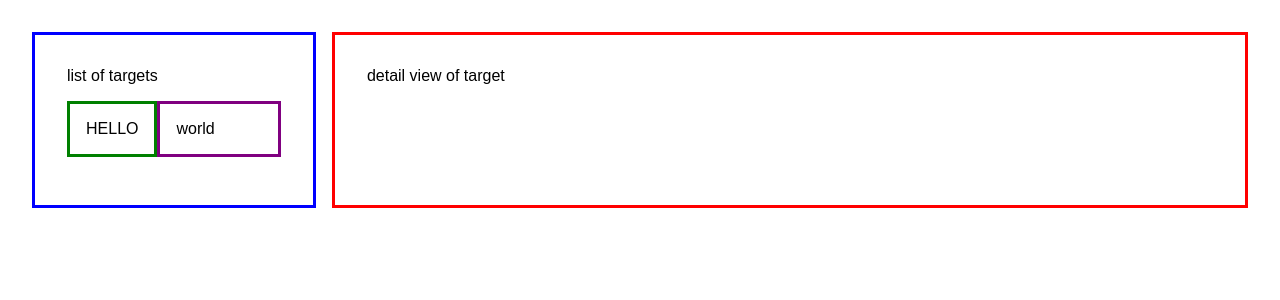
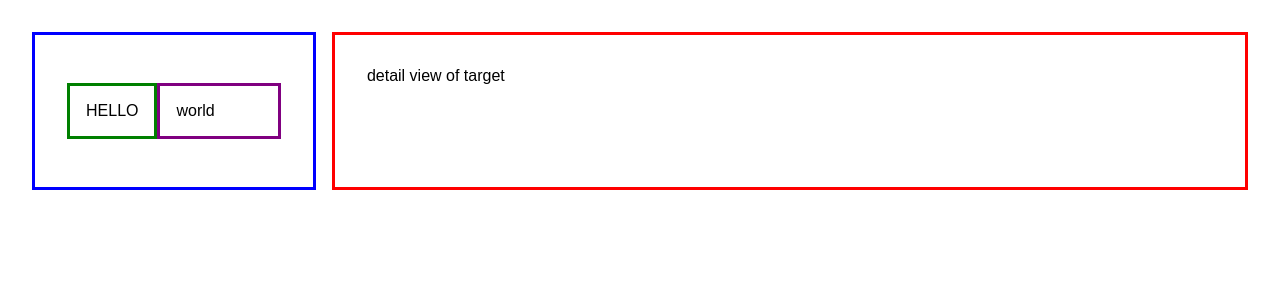
Before and after one commit to jshen212/aws-dashboard, a React (Create React App) app: page / in a window 1280 px wide. Shown: the top 300 px of the page. Built offline with nearby package versions, Linux system fonts and the light colour scheme; no server answers.

Commit message:
[feature] added initial state

```diff
--- a/src/components/dashboard/dashboard.js
+++ b/src/components/dashboard/dashboard.js
@@ -1,22 +1,50 @@
 import React, { Component } from 'react';
+import axios from 'axios';
 import './dashboard.css';
 import Weather from '../weather/weather';
 
 class Dashboard extends Component {
     // TODO: setup list of targets
+    constructor(props) {
+        super(props);
+
+        this.state = {
+            data: {},
+            isLoading: true
+        };
+
+        navigator.geolocation.getCurrentPosition(position => {
+            const lat = position.coords.latitude;
+            const lon = position.coords.longitude;
+            const url = 'https://0hpr5r9oi2.execute-api.us-west-1.amazonaws.com/prod/getLatLonWeather';
+
+            // this.getWeatherData(url);
+        });
+
+    }
+
+    getWeatherData(url) {
+        axios.get(url).then(({ data }) => {
+            this.setState({ data });
+            console.log('initial state', this.state);
+        })
+        .catch(error => console.log(error));
+    }
+
+    isLoading(tOrF) {
+        this.setState({ isLoading: tOrF }) ;
+    }
 
     render() {
         return (
-            <div class="dashboard_view">
-                <div class="container_list-view">
-                    <div class="target_list-container">
-                        list of targets
-                        {/* TODO: iterate over list of targets */}
-                        <ul class="target_list-items">
-                            <li class="target_list-item"><Weather /></li>
+            <div className="dashboard_view">
+                <div className="container_list-view">
+                    <div className="target_list-container">
+                        <ul className="target_list-items">
+                            <li className="target_list-item"><Weather /></li>
                         </ul>
                     </div>
-                    <div class="target_detail-view">
+                    <div className="target_detail-view">
                         detail view of target
                     </div>
                 </div>
```
